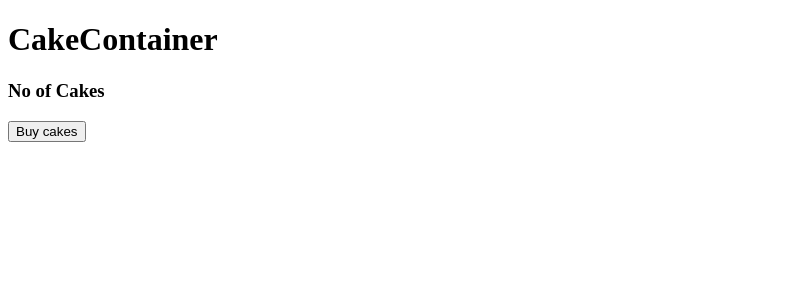
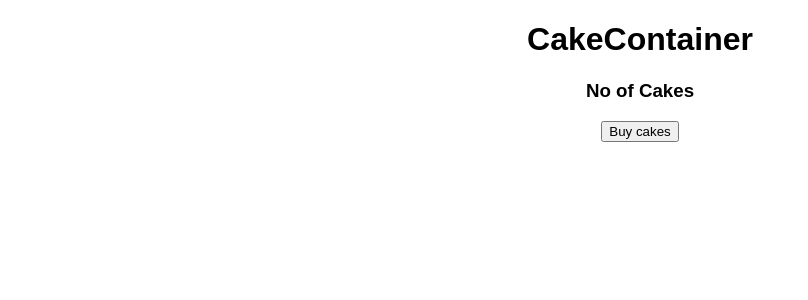
Before and after one commit to AravindMurgan/ReducerHooks, a React (Create React App) app: page / in a window 1280 px wide. Shown: the top 300 px of the page, without its empty margins (0-808 px from the left). Built offline with nearby package versions, Linux system fonts and the light colour scheme.

Commit message:
redux-store setup

```diff
--- a/src/App3.js
+++ b/src/App3.js
@@ -1,12 +1,16 @@
 import React from "react";
 import CakeContainer from "./components2/CakeContainer";
 import "./styles.css";
+import { Provider } from "react-redux";
+import store from "./redux/store";
 
 function App3() {
   return (
-    <div>
-      <CakeContainer />
-    </div>
+    <Provider store={store}>
+      <div className="App">
+        <CakeContainer />
+      </div>
+    </Provider>
   );
 }
 
--- /dev/null
+++ b/src/redux/store.js
@@ -0,0 +1,6 @@
+import { createStore } from "redux";
+import CakeReducers from "./cakes/CakeReducers";
+
+const store = createStore(CakeReducers);
+
+export default store;
```
